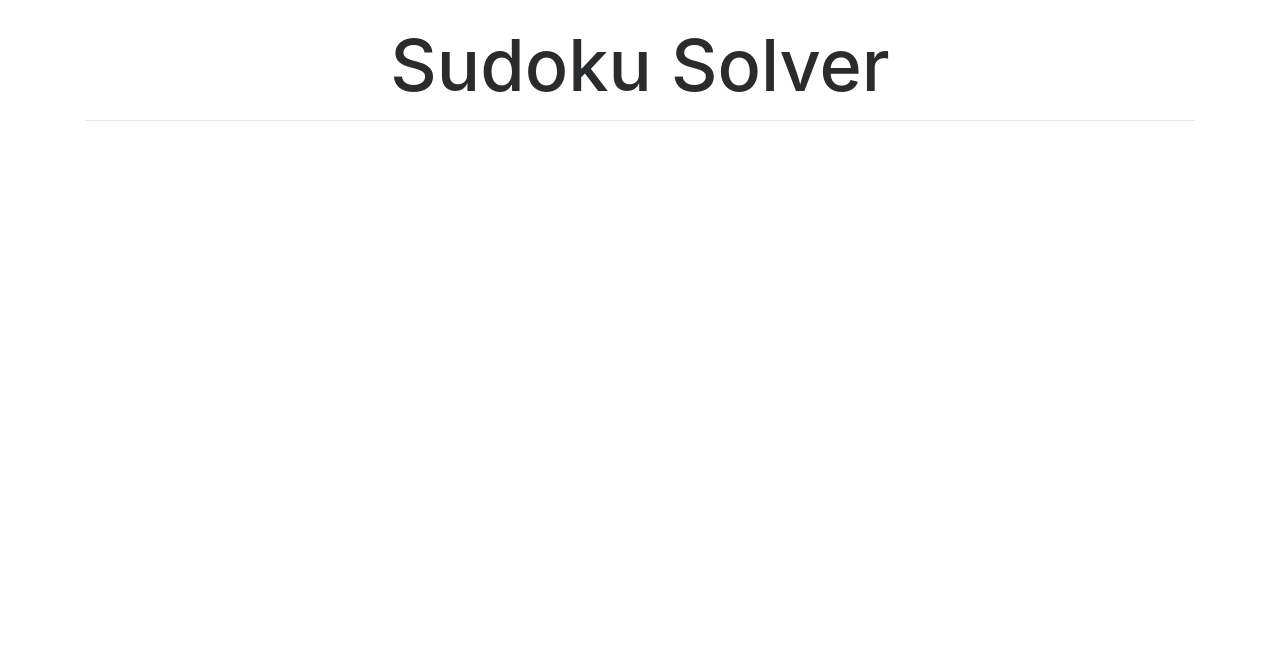
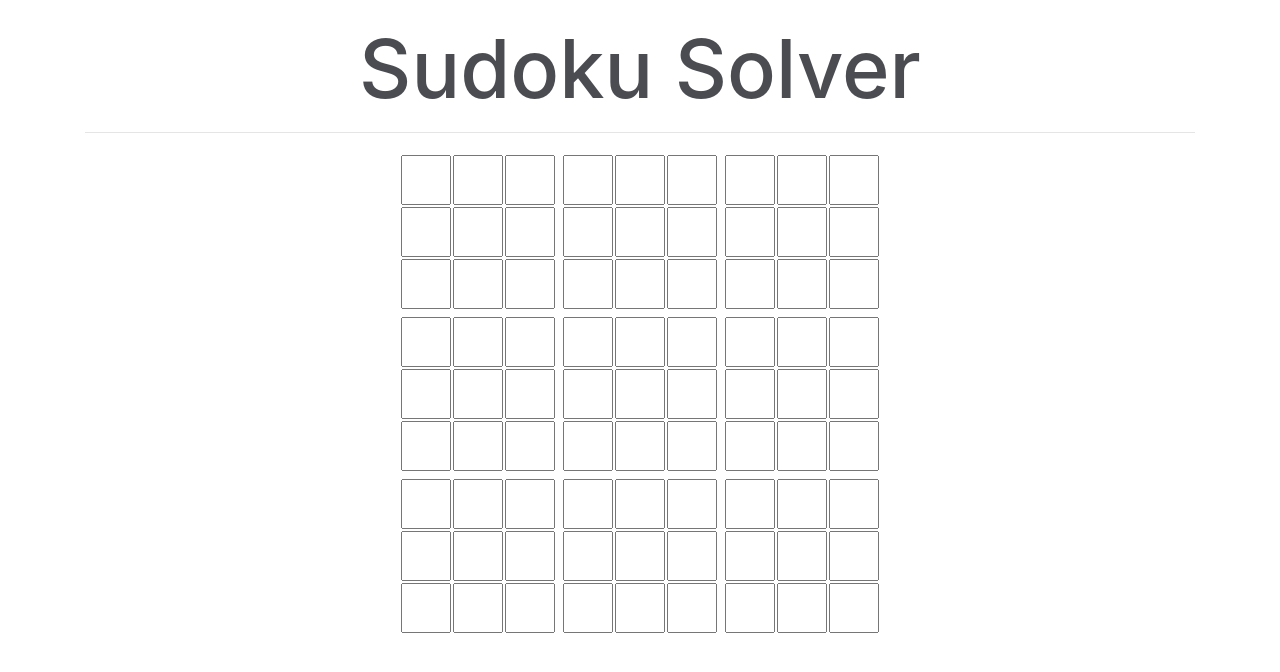
Before and after one commit to mattflow/sudoku-solver, a React app: page / in a window 1280 px wide. Shown: the top 672 px of the page. Built offline with nearby package versions, Linux system fonts and the light colour scheme.

Commit message:
Start board creation

```diff
--- a/main.css
+++ b/main.css
@@ -1,8 +1,9 @@
 html {
-  font-size: 16px;
+  font-size: 18px;
 }
 
 body {
+  color: #4a4c51;
   padding: 0;
   margin: 25px 0;
 }
@@ -15,9 +16,31 @@ body {
     font-size: 4.5rem;
   }
 
+
+.SudokuBoard {
+  margin: auto;
+}
+
+.SudokuSection {
+  margin: 2px;
+}
+
+.SudokuBox {
+  text-align: center;
+  color: #2e64ea;
+  font-size: 1.6rem;
+  width: 50px;
+  height: 50px;
+}
+
   /* Extra Small Devices, Phones */
-  @media only screen and (max-width : 480px) {
-    .Header h1 {
-      font-size: 2.7rem;
-    }
+@media only screen and (max-width : 480px) {
+  .Header h1 {
+    font-size: 2.7rem;
   }
+  .SudokuBox {
+    font-size: 1rem;
+    width: 30px;
+    height: 30px;
+  }
+}
--- a/src/components/App.js
+++ b/src/components/App.js
@@ -1,11 +1,13 @@
 import React, { Component } from 'react';
 import Header from './App/Header';
+import SudokuBoard from './App/SudokuBoard';
 
 class App extends Component {
   render() {
     return (
       <div className="container">
         <Header title="Sudoku Solver" />
+        <SudokuBoard />
       </div>
     );
   }
--- /dev/null
+++ b/src/components/App/SudokuBoard.js
@@ -0,0 +1,44 @@
+import React, { Component } from 'react';
+import SudokuSection from './SudokuBoard/SudokuSection';
+
+class SudokuBoard extends Component {
+  constructor() {
+    super();
+    this.state = { indecies: [
+                      0,  1,  2,  9,  10, 11, 18, 19, 20,
+                      3,  4,  5,  12, 13, 14, 21, 22, 23,
+                      6,  7,  8,  15, 16, 17, 24, 25, 26,
+                      27, 28, 29, 36, 37, 38, 45, 46, 47,
+                      30, 31, 32, 39, 40, 41, 48, 49, 50,
+                      33, 34, 35, 42, 43, 44, 51, 52, 53,
+                      54, 55, 56, 63, 64, 65, 72, 73, 74,
+                      57, 58, 59, 66, 67, 68, 75, 76, 77,
+                      60, 61, 62, 69, 70, 71, 78, 78, 80
+                    ] };
+  }
+  render() {
+    return (
+      <table className="SudokuBoard">
+        <tbody>
+          <tr>
+            <td><SudokuSection index={this.state.indecies.slice(0, 9)} /></td>
+            <td><SudokuSection index={this.state.indecies.slice(9, 18)} /></td>
+            <td><SudokuSection index={this.state.indecies.slice(18, 27)} /></td>
+          </tr>
+          <tr>
+            <td><SudokuSection index={this.state.indecies.slice(27, 36)} /></td>
+            <td><SudokuSection index={this.state.indecies.slice(36, 45)} /></td>
+            <td><SudokuSection index={this.state.indecies.slice(45, 54)} /></td>
+          </tr>
+          <tr>
+            <td><SudokuSection index={this.state.indecies.slice(54, 63)} /></td>
+            <td><SudokuSection index={this.state.indecies.slice(63, 72)} /></td>
+            <td><SudokuSection index={this.state.indecies.slice(72, 81)} /></td>
+          </tr>
+        </tbody>
+      </table>
+    );
+  }
+}
+
+export default SudokuBoard;
--- /dev/null
+++ b/src/components/App/SudokuBoard/SudokuSection.js
@@ -0,0 +1,30 @@
+import React, { Component } from 'react';
+import SudokuBox from './SudokuSection/SudokuBox';
+
+class SudokuSection extends Component {
+  render() {
+    return (
+      <table className="SudokuSection">
+        <tbody>
+          <tr>
+            <td><SudokuBox index={this.props.index[0]} /></td>
+            <td><SudokuBox index={this.props.index[1]} /></td>
+            <td><SudokuBox index={this.props.index[2]} /></td>
+          </tr>
+          <tr>
+            <td><SudokuBox index={this.props.index[3]} /></td>
+            <td><SudokuBox index={this.props.index[4]} /></td>
+            <td><SudokuBox index={this.props.index[5]} /></td>
+          </tr>
+          <tr>
+            <td><SudokuBox index={this.props.index[6]} /></td>
+            <td><SudokuBox index={this.props.index[7]} /></td>
+            <td><SudokuBox index={this.props.index[8]} /></td>
+          </tr>
+        </tbody>
+      </table>
+    );
+  }
+};
+
+export default SudokuSection;
--- /dev/null
+++ b/src/components/App/SudokuBoard/SudokuSection/SudokuBox.js
@@ -0,0 +1,11 @@
+import React, { Component } from 'react';
+
+class SudokuBox extends Component {
+  render() {
+    return (
+      <input id={"sudoku-box-" + this.props.index} className="SudokuBox" tabIndex={this.props.index + 1} type="text" />
+    );
+  }
+}
+
+export default SudokuBox;
```
Also changed, not shown: src/components/App/SudokuArea.js (deleted, +0 -12 lines).
